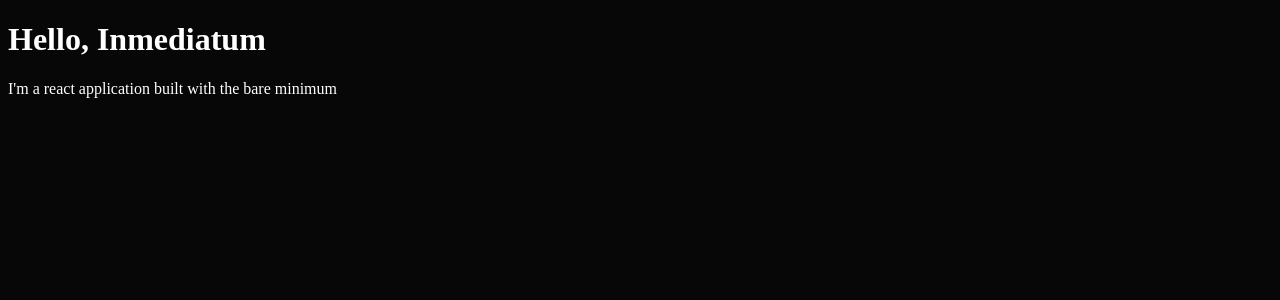
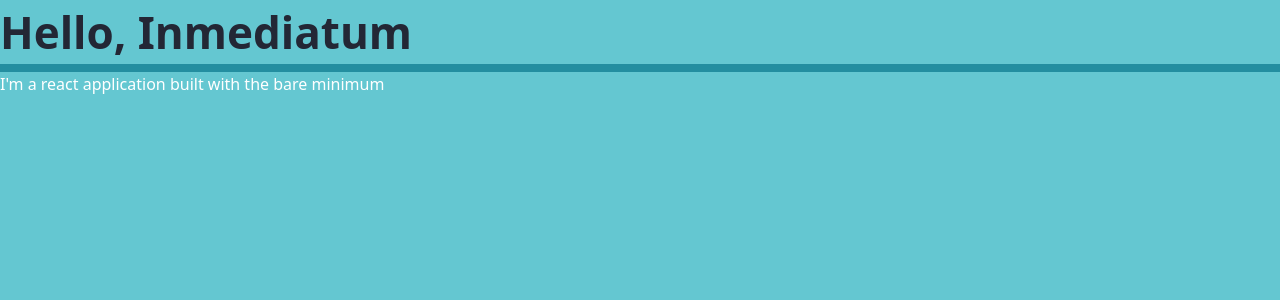
Before and after one commit to AbnirHencazs/base-front-react, a React app: page / in a window 1280 px wide. Shown: the top 300 px of the page. Built offline with nearby package versions, Linux system fonts and the light colour scheme.

Commit message:
working tailwind base configuration

```diff
--- /dev/null
+++ b/postcss.config.js
@@ -0,0 +1,5 @@
+module.exports = {
+    plugins: {
+        tailwindcss: {},
+    }
+}
--- a/public/index.html
+++ b/public/index.html
@@ -7,6 +7,6 @@
     <title>Base frontend react</title>
 </head>
 <body>
-    <div id="app"></div>
+    <div id="app" class="h-screen"></div>
 </body>
 </html>
--- a/src/components/App.jsx
+++ b/src/components/App.jsx
@@ -1,11 +1,12 @@
 import React from 'react'
-import '../styles/global.scss'
+import '../styles/main.css'
 
 export const App = () => {
   return (
-    <div>
+    <div className="bg-brand-01 h-full">
         <h1>Hello, Inmediatum</h1>
-        <p>I'm a react application built with the bare minimum</p>
+        <div className='bg-brand-02 p-1'></div>
+        <p className='text-text-inverse'>I'm a react application built with the bare minimum</p>
     </div>
   )
 }
--- a/src/styles/global.scss
+++ /dev/null
@@ -1,9 +0,0 @@
-$ui-01: #FFFFFF;
-$ui-02: #070707;
-
-$text-inverse: #FFFFFF;
-
-body{
-    background-color: $ui-02;
-    color: $text-inverse;
-}
--- /dev/null
+++ b/src/styles/main.css
@@ -0,0 +1,12 @@
+@tailwind base;
+@tailwind components;
+@tailwind utilities;
+
+@layer base{
+    h1{
+        font-size: 44px;
+        line-height: 64px;
+        font-weight: 700;
+        color: theme('colors.text-01')
+    }
+}
--- /dev/null
+++ b/tailwind.config.js
@@ -0,0 +1,28 @@
+module.exports = {
+  content: ["./src/**/*.{js,jsx}", "./public/index.html"],
+  theme: {
+    extend: {
+      colors:{
+        'brand-01': '#64C7D1',
+        'brand-02': '#238EA0',
+        'brand-03': '#4197E8',
+        'text-01': '#232735',
+        'text-02': '#505565',
+        'text-03': '#8B90A0',
+        'text-inverse': '#FFFFFF',
+        'ui-01': '#FFFFFF',
+        'ui-02': '#F8FAFB',
+        'ui-03': '#EBEBF1',
+        'ui-04': '#D0D3DA',
+        'ui-05': '#B5B9CB',
+        'ui-06': '#3A4260',
+        'ui-07': '#08133A',
+        'info': '#2F80ED',
+        'success': '#6FCF97',
+        'error': '#FB6130',
+        'warning': '#F2C94C'
+      }
+    },
+  },
+  plugins: [],
+}
--- a/webpack.config.js
+++ b/webpack.config.js
@@ -29,11 +29,11 @@ module.exports = {
                 ]
             },
             {
-                test: /\.s[ac]ss$/i,
+                test: /\.css$/i,
                 use: [
                     "style-loader",
                     "css-loader",
-                    "sass-loader"
+                    "postcss-loader"
                 ]
             }
         ]
```
Also changed, not shown: package.json (+8 -6 lines), 1 other file (tests, documents, lock files or other folders).
